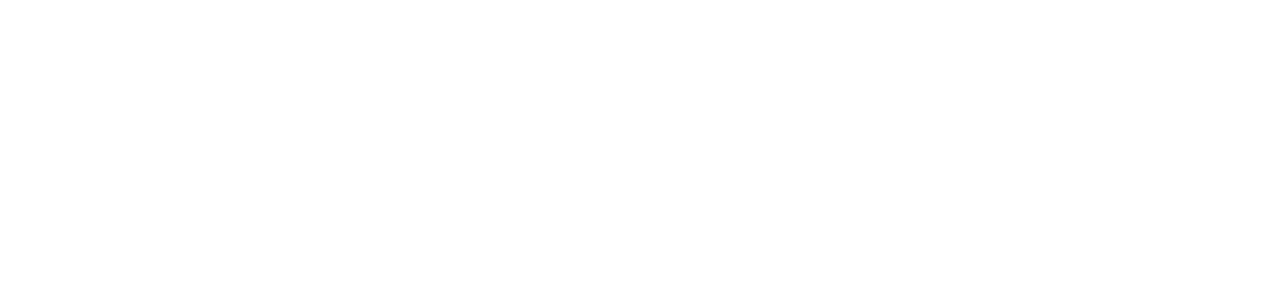
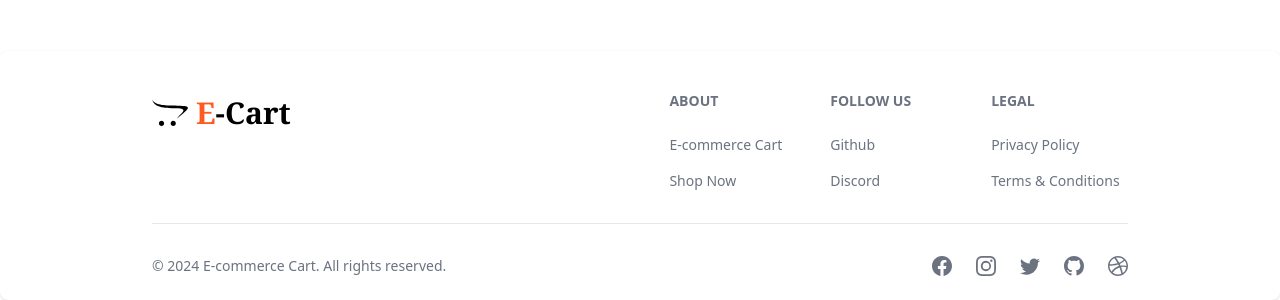
Before and after one commit to ninazmul/e-cart, a React (Vite) app: page / in a window 1280 px wide. Shown: the part 829-1129 px from the top of the page. Before the commit the page ends 800 px from the top, so only its background shows below. Built offline with nearby package versions, Linux system fonts and the light colour scheme.

Commit message:
Footer design done

```diff
--- a/src/App.jsx
+++ b/src/App.jsx
@@ -1,9 +1,13 @@
+import Home from "./Page/Home";
+import Footers from "./components/Footers";
 import Header from "./components/Header";
 
 export default function App() {
   return (
     <>
-      <Header/>
+      <Header />
+      <Home />
+      <Footers />
     </>
   )
 }
--- /dev/null
+++ b/src/Page/Home.jsx
@@ -0,0 +1,8 @@
+
+export default function Home() {
+  return (
+    <div className="min-h-screen">
+      home
+    </div>
+  )
+}
--- a/src/components/Footer.jsx
+++ /dev/null
@@ -1,8 +0,0 @@
-
-export default function Footer() {
-  return (
-    <div>
-
-    </div>
-  )
-}
--- /dev/null
+++ b/src/components/Footers.jsx
@@ -0,0 +1,64 @@
+import { Footer } from "flowbite-react";
+import {
+  BsDribbble,
+  BsFacebook,
+  BsGithub,
+  BsInstagram,
+  BsTwitter,
+} from "react-icons/bs";
+import { FaOpencart } from "react-icons/fa6";
+
+export default function Footers() {
+  return (
+    <Footer container>
+      <div className="w-full px-4 md:px-8 lg:px-16 xl:px-32 2xl:px-64">
+        <div className="grid w-full justify-between sm:flex sm:justify-between md:flex md:grid-cols-1">
+          <div className="flex items-center gap-2 cursor-pointer pb-10 md:p-auto">
+            <FaOpencart className="text-4xl font-bold" />
+            <h1 className="self-center whitespace-nowrap text-3xl font-bold font-serif dark:text-white">
+              <span className="text-orange-500">E</span>-Cart
+            </h1>
+          </div>
+          <div className="grid grid-cols-2 gap-8 sm:mt-4 sm:grid-cols-3 sm:gap-6">
+            <div>
+              <Footer.Title title="about" />
+              <Footer.LinkGroup col>
+                <Footer.Link href="#"> E-commerce Cart</Footer.Link>
+                <Footer.Link href="#">Shop Now</Footer.Link>
+              </Footer.LinkGroup>
+            </div>
+            <div>
+              <Footer.Title title="Follow us" />
+              <Footer.LinkGroup col>
+                <Footer.Link href="#">Github</Footer.Link>
+                <Footer.Link href="#">Discord</Footer.Link>
+              </Footer.LinkGroup>
+            </div>
+            <div>
+              <Footer.Title title="Legal" />
+              <Footer.LinkGroup col>
+                <Footer.Link href="#">Privacy Policy</Footer.Link>
+                <Footer.Link href="#">Terms &amp; Conditions</Footer.Link>
+              </Footer.LinkGroup>
+            </div>
+          </div>
+        </div>
+        <Footer.Divider />
+        <div className="w-full sm:flex sm:items-center sm:justify-between">
+          <p className="text-gray-500 text-sm">
+            {" "}
+            &copy; {new Date().getFullYear()} E-commerce Cart. All rights
+            reserved.
+          </p>
+          <div className="mt-4 flex space-x-6 sm:mt-0 sm:justify-center">
+            <Footer.Icon href="#" icon={BsFacebook} />
+            <Footer.Icon href="#" icon={BsInstagram} />
+            <Footer.Icon href="#" icon={BsTwitter} />
+            <Footer.Icon href="#" icon={BsGithub} />
+            <Footer.Icon href="#" icon={BsDribbble} />
+          </div>
+        </div>
+      </div>
+    </Footer>
+  );
+}
```
